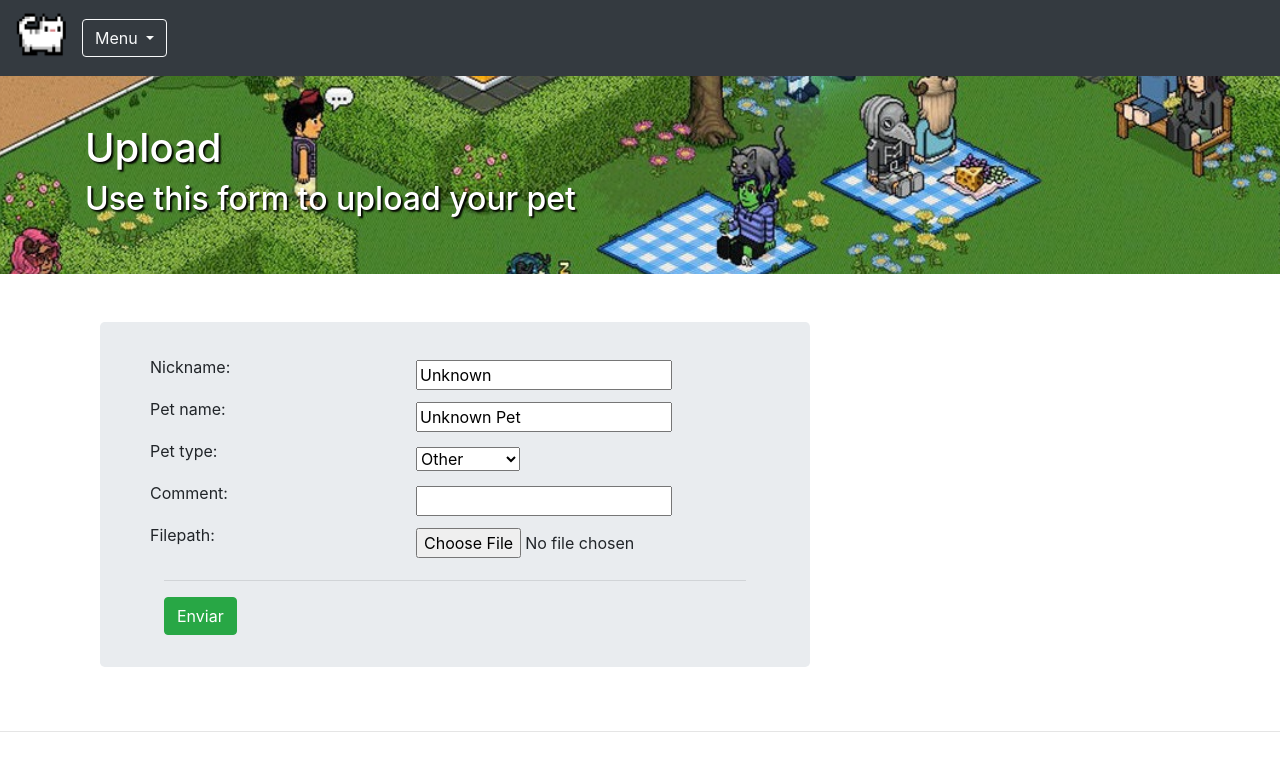
After one commit to Freyja-Folkvangr/petshare, a Django app: page /upload/ in a window 1280 px wide. The commit adds this page. Shown: the top 771 px of the page. Run offline with Django 3.2, Linux system fonts and the light colour scheme; some libraries are stand-ins or nearby versions.

Commit message:
support to upload a photo

```diff
--- a/pet/urls.py
+++ b/pet/urls.py
@@ -15,10 +15,14 @@ Including another URLconf
 """
 from django.conf.urls import url
 from django.contrib import admin
+from django.urls import include, path
+
 from petshare.views import index
 
 urlpatterns = [
     url(r'^$', index, name='home'),
     url(r'^$', index, name='index'),
     url(r'^admin/', admin.site.urls),
+
+    path('upload/', include('petshare.urls')),
 ]
--- /dev/null
+++ b/petshare/forms.py
@@ -0,0 +1,7 @@
+from django import forms
+from .models import Post
+
+class new_pet(forms.ModelForm):
+    class Meta:
+        model = Post
+        fields = ['nickname', 'pet_name', 'pet_type', 'comment', 'photo']
--- a/petshare/models.py
+++ b/petshare/models.py
@@ -15,8 +15,16 @@ class Post(models.Model):
     pet_name = models.CharField(max_length=128, null=False, default='Unknown Pet')
     pet_type = models.IntegerField(choices=TYPES, null=False, default=0)
     comment = models.CharField(max_length=128, null=True, default='')
-    photo = models.FileField(upload_to='uploads', verbose_name='filepath', default=None)
+    photo = models.FileField(upload_to='petshare/static/uploads', verbose_name='filepath', default=None)
     date_posted = models.DateTimeField(verbose_name='Upload date', auto_now=True)
+
+    @property
+    def pet_type_str(self):
+        return self.TYPES[self.pet_type][1]
+
+    @property
+    def photo_path(self):
+        return str(self.photo).replace('petshare/', '')
 
 class Vote(models.Model):
     nickname = models.CharField(max_length=128, null=False, default='Unknown')
--- /dev/null
+++ b/petshare/templates/form_template.html
@@ -0,0 +1,44 @@
+<form class="form-horizontal" role="form" action="" method="post" enctype="multipart/form-data">
+    {% csrf_token %}
+    <div class="form-group row justify-content-md-center">
+        <header class="jumbotron subhead" id="overview" style="padding: 2rem 4rem;">
+            <div class="row">
+                <table style="width:100%">
+                    {% for field in form %}
+                        <div class="row">
+                            <div class="col-md-12">
+                                <tr>
+                                    <div class="col-md-6">
+                                        <td style="width: 50%">
+                                            <label>
+                                                {% if field.help_text %}
+                                                    <span class="badge badge-info" data-toggle="tooltip"
+                                                          data-placement="top"
+                                                          title="{{ field.help_text }}">?</span>
+                                                {% endif %}
+                                                {{ field.label_tag }}</label>
+                                        </td>
+                                    </div>
+                                    <div class="col-md-6">
+                                        <td style="width: 50%">{{ field }}</td>
+                                    </div>
+                                </tr>
+                            </div>
+                        </div>
+                    {% endfor %}
+                </table>
+            </div>
+            {% for field in form %}
+                <div class="col-sm-offset-2">
+                    <span class="text-danger small">{{ field.errors }}</span>
+                </div>
+            {% endfor %}
+            <hr>
+            <div class="row">
+                <div class="col-2">
+                    <button type="submit" class="btn btn-success">Enviar</button>
+                </div>
+            </div>
+        </header>
+    </div>
+</form>
--- a/petshare/templates/site_base.html
+++ b/petshare/templates/site_base.html
@@ -40,10 +40,10 @@
                                     Menu
                                 </a>
                                 <div class="dropdown-menu" aria-labelledby="dropdownMenuLink">
-                                    <a class="dropdown-item" href="#nogo"><i
+                                    <a class="dropdown-item" href="{% url 'petshare:upload' %}"><i
                                             class="fa fa-user"></i>
                                         <button type="button"
-                                                class="btn btn-secondary btn-sm btn-block">{% trans "menu1" %}</button>
+                                                class="btn btn-secondary btn-sm btn-block">{% trans "Upload" %}</button>
                                     </a>
                                         <a class="dropdown-item" href="#nogo"><i
                                             class="fa fa-user"></i>
--- /dev/null
+++ b/petshare/templates/upload.html
@@ -0,0 +1,16 @@
+{% extends 'site_base.html' %}
+
+{% block head_title %} Upload {% endblock %}
+
+{% block head %}
+    {% load static %}
+{% endblock %}
+
+{% block masterhead %}
+    <h1>Upload</h1>
+    <h2>Use this form to upload your pet</h2>
+{% endblock %}
+
+{% block body %}
+        {% include 'form_template.html' %}
+{% endblock %}
--- /dev/null
+++ b/petshare/urls.py
@@ -0,0 +1,9 @@
+from django.conf.urls import url, include
+from django.urls import path
+from .views import upload
+
+app_name = 'petshare'
+
+urlpatterns = [
+    path('', upload, name='upload'),
+]
--- a/petshare/views.py
+++ b/petshare/views.py
@@ -1,5 +1,22 @@
-from django.shortcuts import render
+from django.shortcuts import render, redirect
+from .forms import new_pet
+from .models import Post
 
 # Create your views here.
 def index(request):
-    return render(request, 'index.html', None)
+    posts = Post.objects.all()
+    context = {
+        'posts':posts
+    }
+    return render(request, 'index.html', context)
+
+def upload(request):
+    form = new_pet(request.POST or None, request.FILES or None)
+    if form.is_valid():
+        post = form.save(commit=False)
+        post.save()
+        return redirect('index')
+    context = {
+        'form':form
+    }
+    return render(request, 'upload.html', context)
```
Also changed, not shown: petshare/templates/index.html (+17 -4 lines), petshare/migrations/0003_auto_20191102_1633.py (added), petshare/migrations/0004_auto_20191102_1650.py (added).
